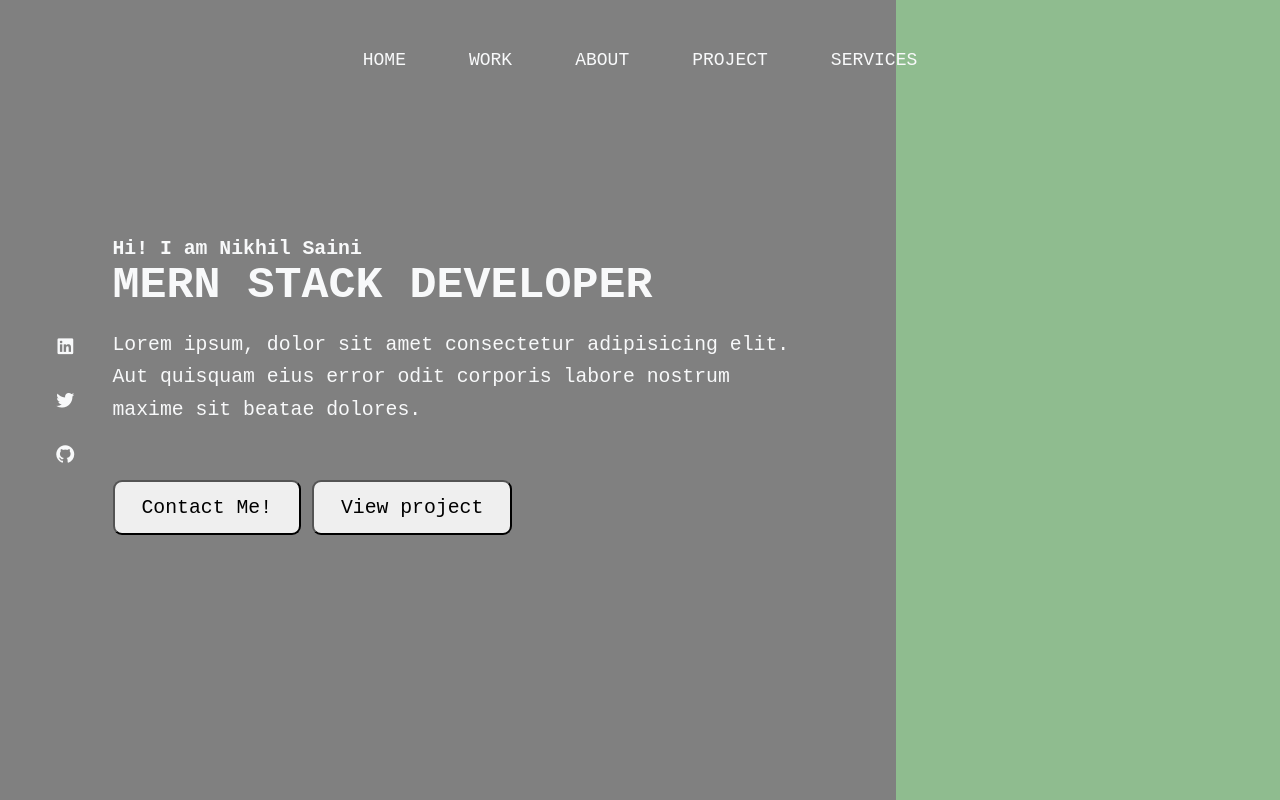
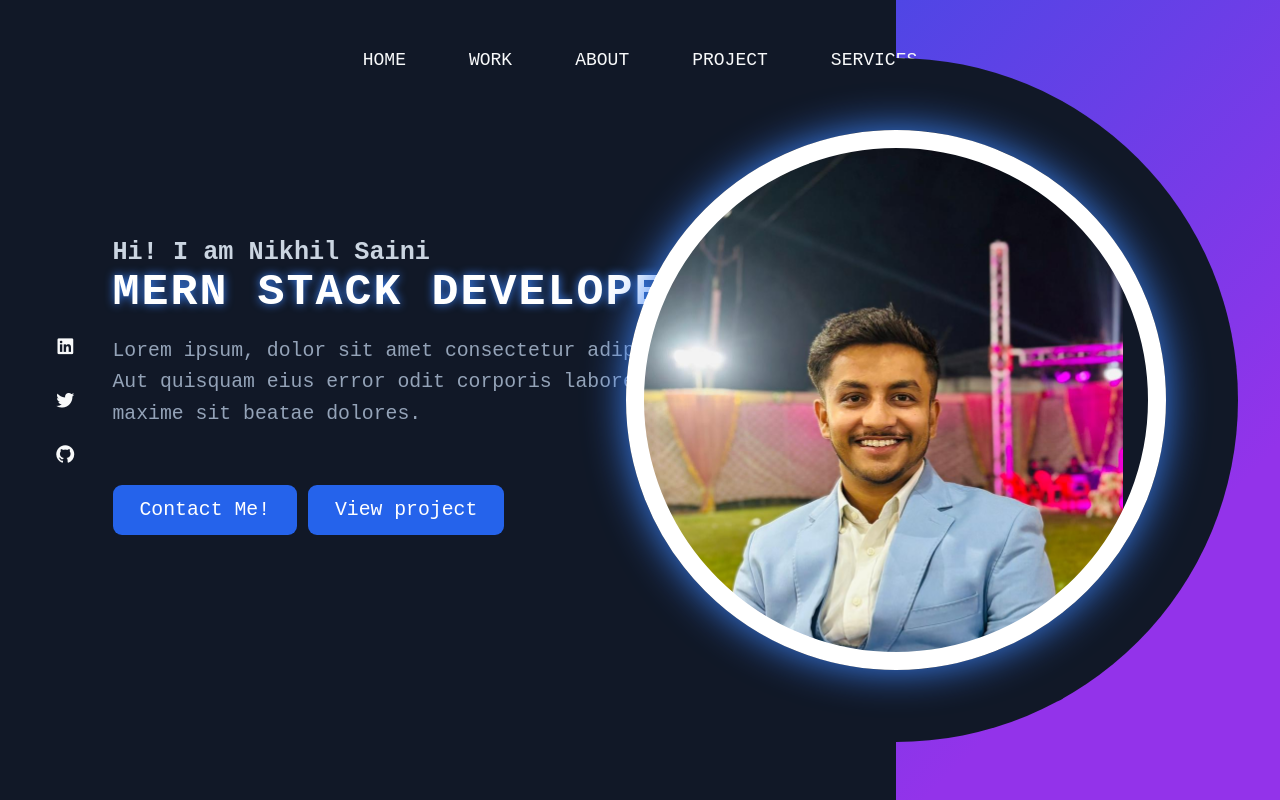
Before and after one commit to Nikhilsaini223/PortfolioWebsite, a plain HTML site: page index.html in a window 1280 px wide. Drawn offline with Linux system fonts and the light colour scheme; a web font is replaced by a local one.

Commit message:
Add photo and hover effect

```diff
--- a/index.html
+++ b/index.html
@@ -33,9 +33,11 @@
                 </div>
             </div>
 
-            <div class="right-container">
-
-            </div>
+            <div class="right-container"></div>
+            <div class="design">
+                <div class="circle"></div>
+                <div class="circle"></div>
+                </div>
          </div>
 
 </body>
--- a/style.css
+++ b/style.css
@@ -33,6 +33,7 @@
 .navlist li a{
     text-decoration: none;
     text-transform: uppercase;
+    position: relative;
 
 }
 
@@ -42,13 +43,13 @@
     align-items: center;
 }
 .left-container{
-    background-color: grey;
+    background-color:#111827;
     width: 70%;
     padding-left: 3rem;
 }
 
 .right-container{
-      background-color: darkseagreen;
+      background: linear-gradient(135deg, #4f46e5, #9333ea 70%);
       width: 30%;
 }
 
@@ -58,13 +59,16 @@
 }
 
 button{
-    color: black;
+
     margin-bottom: 1.5rem;
-    border-radius: .2rem solid rgb(7, 7, 184);
+    border-radius: .2rem solid #2563eb);
     font-size: 1.1rem;
     padding: .8rem 1.5rem;
     border-radius: .5rem;
     cursor: pointer;
+    background-color: #2563eb;
+    color: #ffffff;
+     border: none;
 }
 
 .icons{
@@ -74,19 +78,73 @@ button{
     align-items: center;
     gap: 2rem;
     margin-right: 2rem;
+    size: 20;
 }
 
 .content h2{
-    font-size: 1.1rem;
+    font-size: 1.4rem;
+    color: #cbd5e1;
 }
 
 .content h1{
     font-size: 2.5rem;
+    color: #ffffff;
+    letter-spacing: 2px;
+    text-shadow: 0 0 10px #3b82f6;
+
 }
 
 p{
     margin: 1rem 0 3rem 0;
     max-width: 38rem;
     font-size: 1.1rem;
-    line-height: 1.8rem;
+    line-height: 1.6;
+    color: #94a3b8;
+
 }
+
+
+.design .circle{
+    aspect-ratio: 1;
+    position: absolute;
+    border-radius: 50%;
+    top: 50%;
+    left: 70%;
+    transform: translate(-50%, -50%);
+}
+
+.circle:nth-child(1){
+    background:linear-gradient( 90deg, transparent 50%,#111827 50%);
+    width: 38rem;
+
+}
+
+.circle:nth-child(2){
+
+    width: 30rem;
+    background-image: url("image/Blue-Suit.jpg") ;
+    background-size: 95%;
+    background-repeat: no-repeat;
+    border: 1rem solid white;
+    box-shadow: 0 0 40px #3b82f6;
+
+
+}
+
+.navlist li a::after{
+    content: "";
+    position: absolute;
+    background: white;
+    width: 100%;
+    height: .1rem;
+    left: 0;
+    bottom: -5px;
+    transform: scaleX(0);
+    transform-origin: bottom right;
+    transition: transform .5s;
+}
+
+.navlist li a:hover::after{
+    transform: scaleX(1);
+    transform-origin: bottom left;
+}
```
